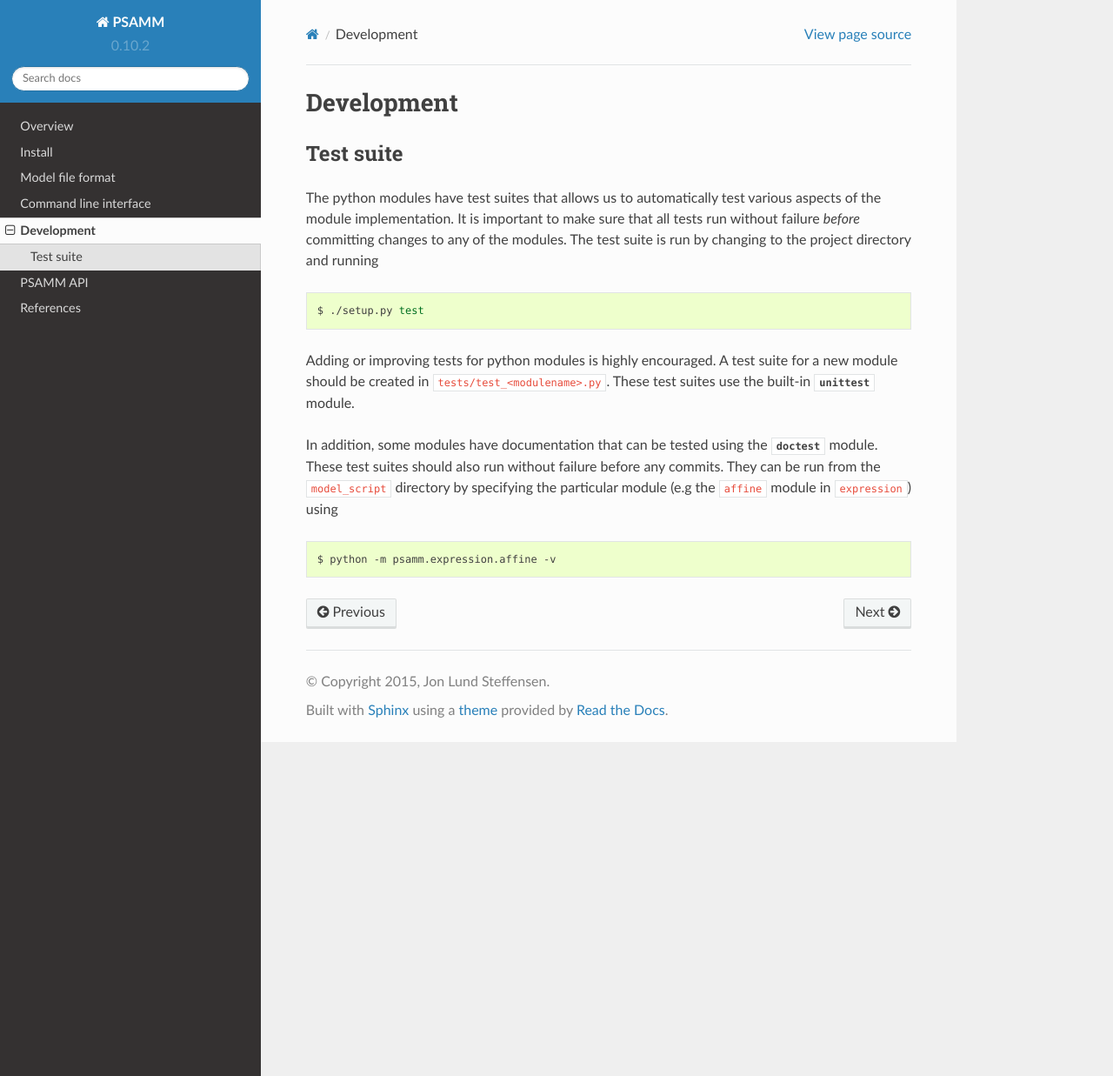
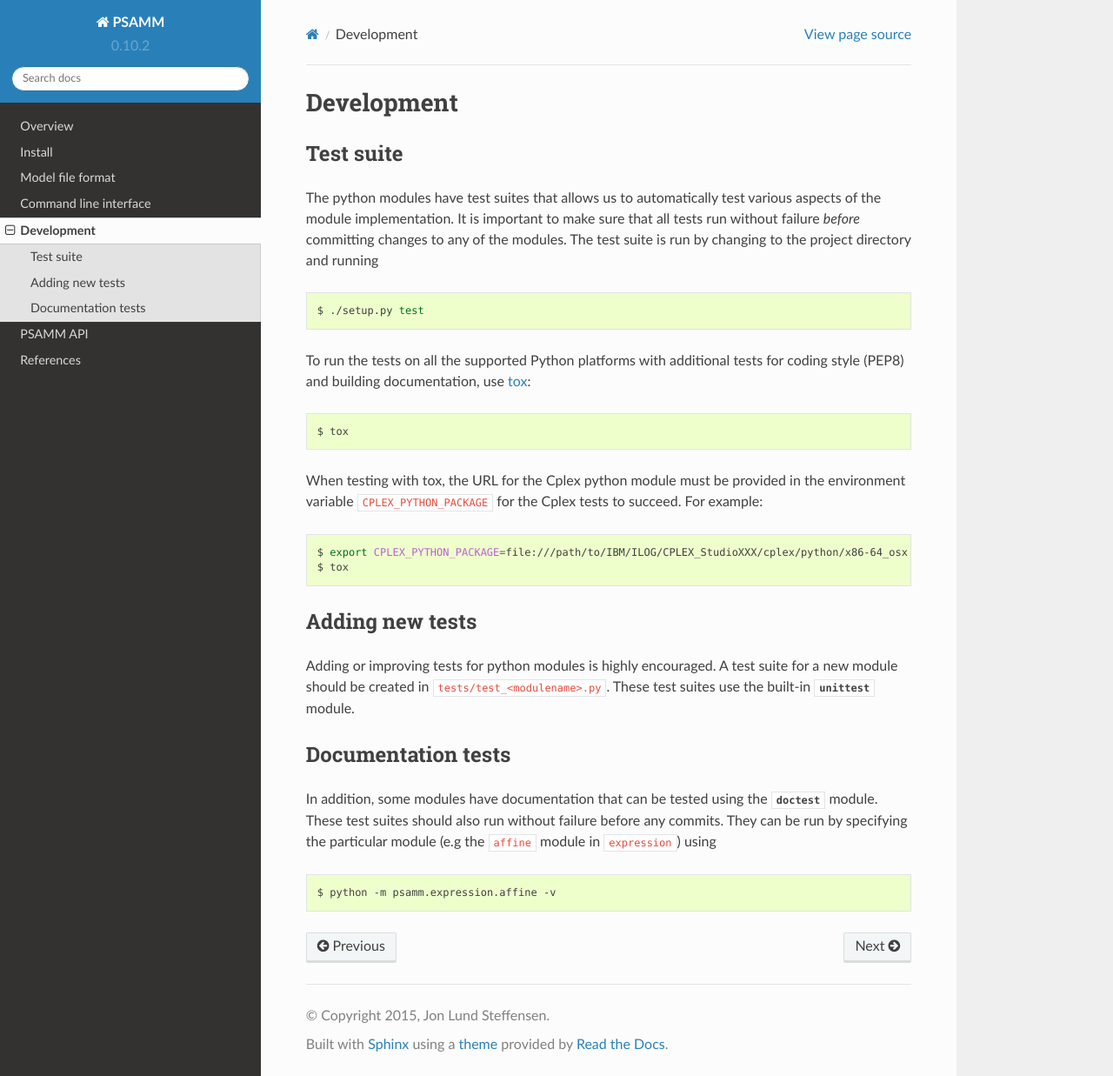
Before and after one commit to zhanglab/psamm, a Sphinx documentation site: the page built from docs/development.rst, in a window 1280 px wide and 1237 px high. Shown: the whole window at 87% size. Built offline with Sphinx 7.4.7 and the Read the Docs theme 2.0.0, drawn with Linux system fonts in a browser that asks for light colours.

Commit message:
docs: Expand on running test suite using tox

```diff
--- a/docs/development.rst
+++ b/docs/development.rst
@@ -14,16 +14,39 @@ modules. The test suite is run by changing to the project directory and running
 
     $ ./setup.py test
 
+To run the tests on all the supported Python platforms with additional tests
+for coding style (PEP8) and building documentation, use tox_:
+
+.. code-block:: shell
+
+    $ tox
+
+When testing with tox, the URL for the Cplex python module must be provided in
+the environment variable ``CPLEX_PYTHON_PACKAGE`` for the Cplex tests to
+succeed. For example:
+
+.. code-block:: shell
+
+    $ export CPLEX_PYTHON_PACKAGE=file:///path/to/IBM/ILOG/CPLEX_StudioXXX/cplex/python/x86-64_osx
+    $ tox
+
+Adding new tests
+----------------
+
 Adding or improving tests for python modules is highly encouraged. A test suite
 for a new module should be created in ``tests/test_<modulename>.py``. These
 test suites use the built-in :mod:`unittest` module.
 
+Documentation tests
+-------------------
+
 In addition, some modules have documentation that can be tested using the
 :mod:`doctest` module. These test suites should also run without failure
-before any commits. They can be run from the ``model_script`` directory by
-specifying the particular module (e.g the ``affine`` module in ``expression``)
-using
+before any commits. They can be run by specifying the particular module (e.g
+the ``affine`` module in ``expression``) using
 
 .. code-block:: shell
 
     $ python -m psamm.expression.affine -v
+
+.. _tox: https://testrun.org/tox/
```
